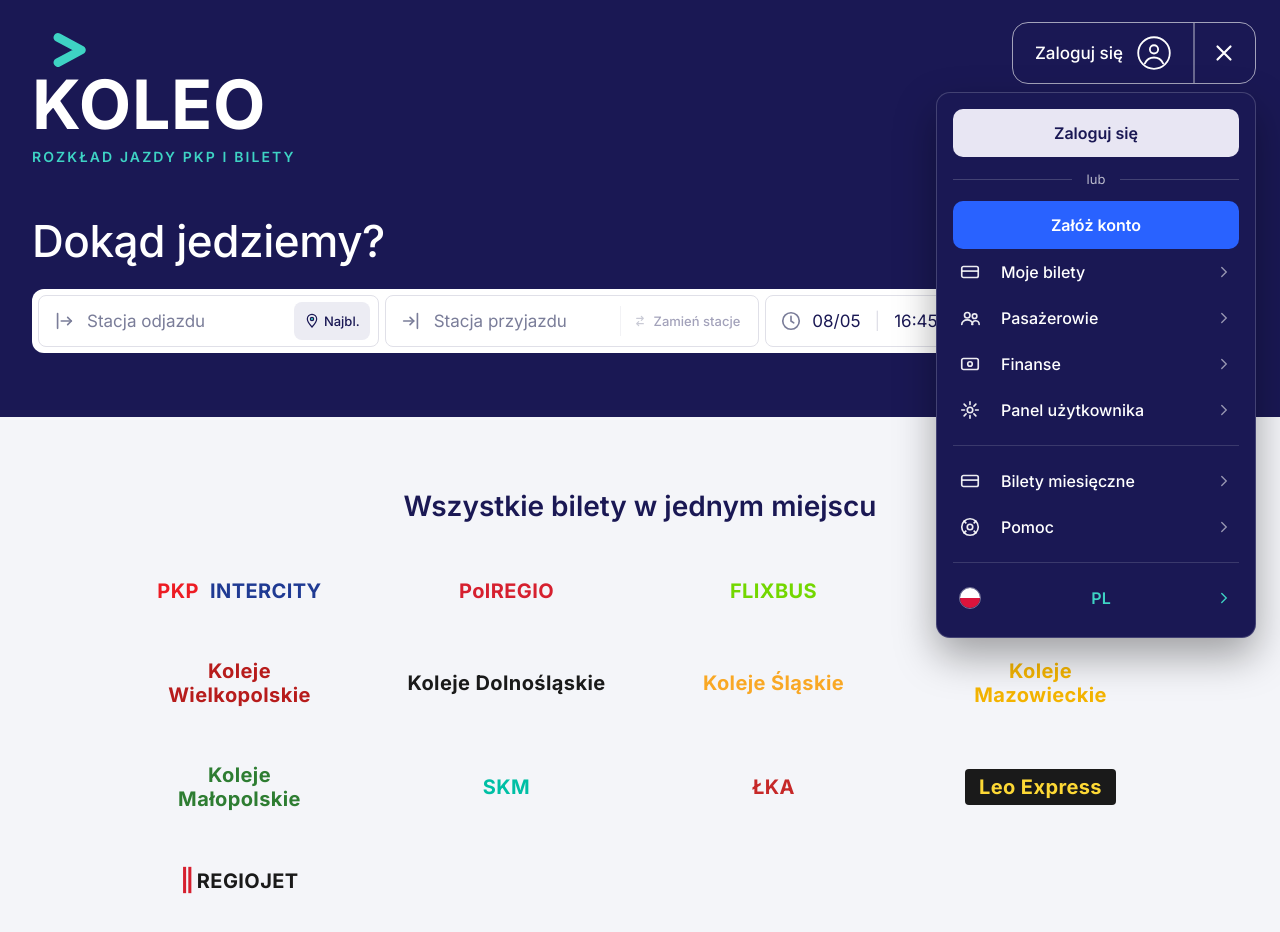
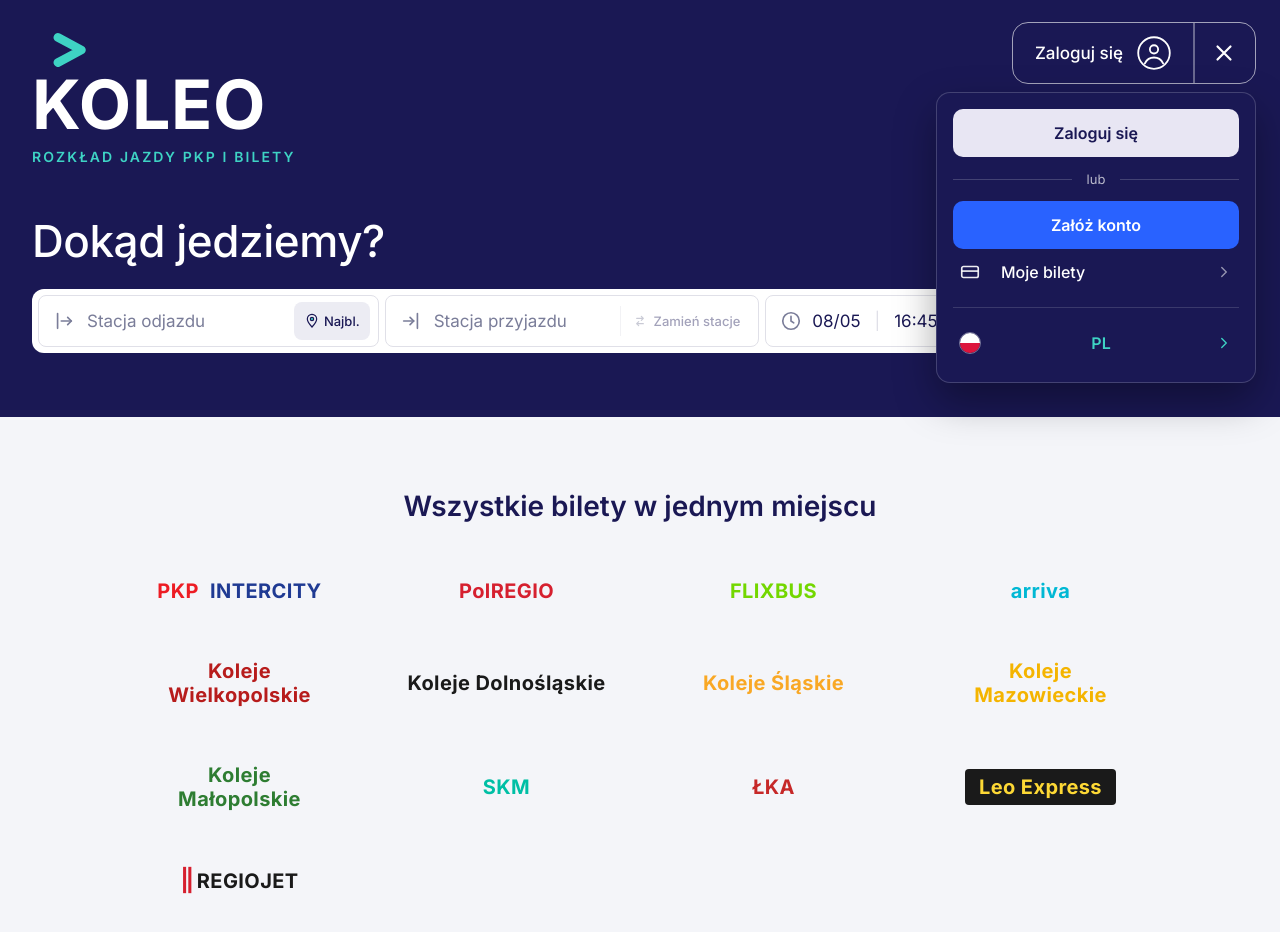
Before and after one commit to Max12rt/Zako, an Angular app in the folder frontend/: page / in a window 1280 px wide. Both pictures are taken after a click on the button 1224 px from the left and 53 px from the top of the page. Shown: the top 932 px of the page. Built offline with nearby package versions, Linux system fonts and the light colour scheme.

Commit message:
feat(frontend): make header-menu auth-aware with login/logout/my-tickets

```diff
--- a/frontend/src/app/header-menu/header-menu.html
+++ b/frontend/src/app/header-menu/header-menu.html
@@ -1,6 +1,10 @@
 <div class="actions-pill" [class.actions-pill--active]="open()">
   <button type="button" class="pill-btn pill-btn--login" (click)="toggle()">
-    <span>Zaloguj się</span>
+    @if (auth.isLoggedIn()) {
+      <span>{{ auth.currentUser()?.firstName ?? 'Konto' }}</span>
+    } @else {
+      <span>Zaloguj się</span>
+    }
     <svg class="pill-btn__avatar" viewBox="0 0 28 28" width="28" height="28" aria-hidden="true">
       <circle cx="14" cy="14" r="13" fill="none" stroke="currentColor" stroke-width="1.5"/>
       <circle cx="14" cy="11" r="3.4" fill="none" stroke="currentColor" stroke-width="1.5"/>
@@ -23,12 +27,19 @@
 
 @if (open()) {
   <div class="panel" role="menu">
-    <button type="button" class="panel__btn panel__btn--ghost">Zaloguj się</button>
-    <div class="panel__divider"><span>lub</span></div>
-    <button type="button" class="panel__btn panel__btn--primary">Załóż konto</button>
+    @if (!auth.isLoggedIn()) {
+      <button type="button" class="panel__btn panel__btn--ghost" (click)="goLogin()">Zaloguj się</button>
+      <div class="panel__divider"><span>lub</span></div>
+      <button type="button" class="panel__btn panel__btn--primary" (click)="goRegister()">Załóż konto</button>
+    } @else {
+      <div class="panel__user">
+        <span class="panel__user-name">{{ auth.currentUser()?.firstName }} {{ auth.currentUser()?.lastName }}</span>
+        <span class="panel__user-email">{{ auth.currentUser()?.email }}</span>
+      </div>
+    }
 
     <ul class="panel__items" role="list">
-      <li class="panel__item">
+      <li class="panel__item" (click)="goMyTickets()">
         <svg viewBox="0 0 24 24" aria-hidden="true">
           <rect x="3" y="6" width="18" height="12" rx="2" fill="none" stroke="currentColor" stroke-width="1.8"/>
           <path d="M3 11h18" stroke="currentColor" stroke-width="1.8"/>
@@ -36,57 +47,14 @@
         <span>Moje bilety</span>
         <svg class="chev" viewBox="0 0 24 24" aria-hidden="true"><path d="M9 6l6 6-6 6" fill="none" stroke="currentColor" stroke-width="1.8" stroke-linecap="round"/></svg>
       </li>
-      <li class="panel__item">
-        <svg viewBox="0 0 24 24" aria-hidden="true">
-          <circle cx="9" cy="9" r="3" fill="none" stroke="currentColor" stroke-width="1.8"/>
-          <circle cx="17" cy="10" r="2.5" fill="none" stroke="currentColor" stroke-width="1.8"/>
-          <path d="M3 19c0-3 3-5 6-5s6 2 6 5M14 19c0-2 2-4 4-4s4 1.5 4 4" fill="none" stroke="currentColor" stroke-width="1.8" stroke-linecap="round"/>
-        </svg>
-        <span>Pasażerowie</span>
-        <svg class="chev" viewBox="0 0 24 24" aria-hidden="true"><path d="M9 6l6 6-6 6" fill="none" stroke="currentColor" stroke-width="1.8" stroke-linecap="round"/></svg>
-      </li>
-      <li class="panel__item">
-        <svg viewBox="0 0 24 24" aria-hidden="true">
-          <rect x="3" y="6" width="18" height="12" rx="2" fill="none" stroke="currentColor" stroke-width="1.8"/>
-          <circle cx="12" cy="12" r="2.5" fill="none" stroke="currentColor" stroke-width="1.8"/>
-        </svg>
-        <span>Finanse</span>
-        <svg class="chev" viewBox="0 0 24 24" aria-hidden="true"><path d="M9 6l6 6-6 6" fill="none" stroke="currentColor" stroke-width="1.8" stroke-linecap="round"/></svg>
-      </li>
-      <li class="panel__item">
-        <svg viewBox="0 0 24 24" aria-hidden="true">
-          <circle cx="12" cy="12" r="3" fill="none" stroke="currentColor" stroke-width="1.8"/>
-          <path d="M12 3v3M12 18v3M3 12h3M18 12h3M5.6 5.6l2.1 2.1M16.3 16.3l2.1 2.1M5.6 18.4l2.1-2.1M16.3 7.7l2.1-2.1" stroke="currentColor" stroke-width="1.8" stroke-linecap="round"/>
-        </svg>
-        <span>Panel użytkownika</span>
-        <svg class="chev" viewBox="0 0 24 24" aria-hidden="true"><path d="M9 6l6 6-6 6" fill="none" stroke="currentColor" stroke-width="1.8" stroke-linecap="round"/></svg>
-      </li>
     </ul>
 
-    <div class="panel__sep"></div>
-
-    <ul class="panel__items" role="list">
-      <li class="panel__item">
-        <svg viewBox="0 0 24 24" aria-hidden="true">
-          <rect x="3" y="6" width="18" height="12" rx="2" fill="none" stroke="currentColor" stroke-width="1.8"/>
-          <path d="M3 11h18" stroke="currentColor" stroke-width="1.8"/>
-        </svg>
-        <span>Bilety miesięczne</span>
-        <svg class="chev" viewBox="0 0 24 24" aria-hidden="true"><path d="M9 6l6 6-6 6" fill="none" stroke="currentColor" stroke-width="1.8" stroke-linecap="round"/></svg>
-      </li>
-      <li class="panel__item">
-        <svg viewBox="0 0 24 24" aria-hidden="true">
-          <circle cx="12" cy="12" r="9" fill="none" stroke="currentColor" stroke-width="1.8"/>
-          <circle cx="12" cy="12" r="3" fill="none" stroke="currentColor" stroke-width="1.8"/>
-          <path d="M5 5l3 3M16 16l3 3M19 5l-3 3M8 16l-3 3" stroke="currentColor" stroke-width="1.8"/>
-        </svg>
-        <span>Pomoc</span>
-        <svg class="chev" viewBox="0 0 24 24" aria-hidden="true"><path d="M9 6l6 6-6 6" fill="none" stroke="currentColor" stroke-width="1.8" stroke-linecap="round"/></svg>
-      </li>
-    </ul>
+    @if (auth.isLoggedIn()) {
+      <div class="panel__sep"></div>
+      <button type="button" class="panel__btn panel__btn--ghost" (click)="logout()">Wyloguj się</button>
+    }
 
     <div class="panel__sep"></div>
-
     <button type="button" class="panel__lang">
       <span class="flag" aria-hidden="true">
         <span class="flag__top"></span>
--- a/frontend/src/app/header-menu/header-menu.scss
+++ b/frontend/src/app/header-menu/header-menu.scss
@@ -210,3 +210,19 @@
   .panel__btn { height: 44px; font-size: 15px; }
   .panel__item { padding: 10px 4px; font-size: 15px; }
 }
+
+.panel__user {
+  padding: 12px 16px;
+  display: flex;
+  flex-direction: column;
+  gap: 2px;
+}
+.panel__user-name {
+  font-weight: 600;
+  color: #fff;
+  font-size: .95rem;
+}
+.panel__user-email {
+  font-size: .82rem;
+  color: #8899aa;
+}
--- a/frontend/src/app/header-menu/header-menu.ts
+++ b/frontend/src/app/header-menu/header-menu.ts
@@ -1,24 +1,28 @@
-import { Component, ElementRef, HostListener, signal } from '@angular/core';
+import { Component, inject, signal } from '@angular/core';
+import { CommonModule } from '@angular/common';
+import { Router, RouterLink } from '@angular/router';
+import { AuthService } from '../auth/auth.service';
 
 @Component({
   selector: 'app-header-menu',
+  imports: [CommonModule, RouterLink],
   templateUrl: './header-menu.html',
   styleUrl: './header-menu.scss'
 })
 export class HeaderMenu {
+  auth = inject(AuthService);
+  private router = inject(Router);
   open = signal(false);
 
-  constructor(private host: ElementRef<HTMLElement>) {}
+  toggle() { this.open.update(v => !v); }
+  close() { this.open.set(false); }
 
-  toggle() { this.open.update(v => !v); }
-  close()  { this.open.set(false); }
-
-  @HostListener('document:click', ['$event'])
-  onDocClick(e: MouseEvent) {
-    if (!this.open()) return;
-    if (!this.host.nativeElement.contains(e.target as Node)) this.close();
+  logout() {
+    this.auth.logout();
+    this.close();
   }
 
-  @HostListener('document:keydown.escape')
-  onEsc() { this.close(); }
+  goLogin() { this.router.navigate(['/login']); this.close(); }
+  goRegister() { this.router.navigate(['/register']); this.close(); }
+  goMyTickets() { this.router.navigate(['/my-tickets']); this.close(); }
 }
```
